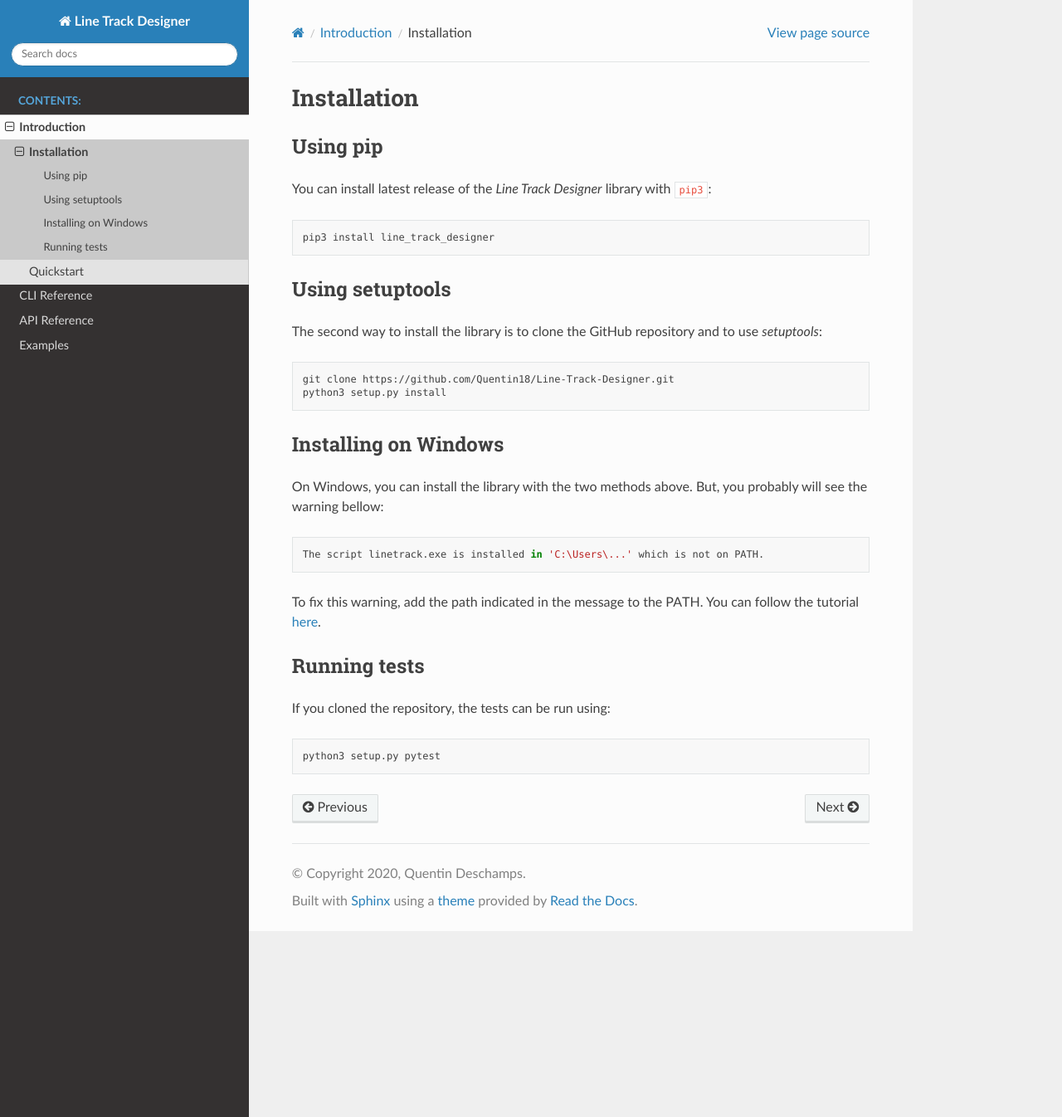
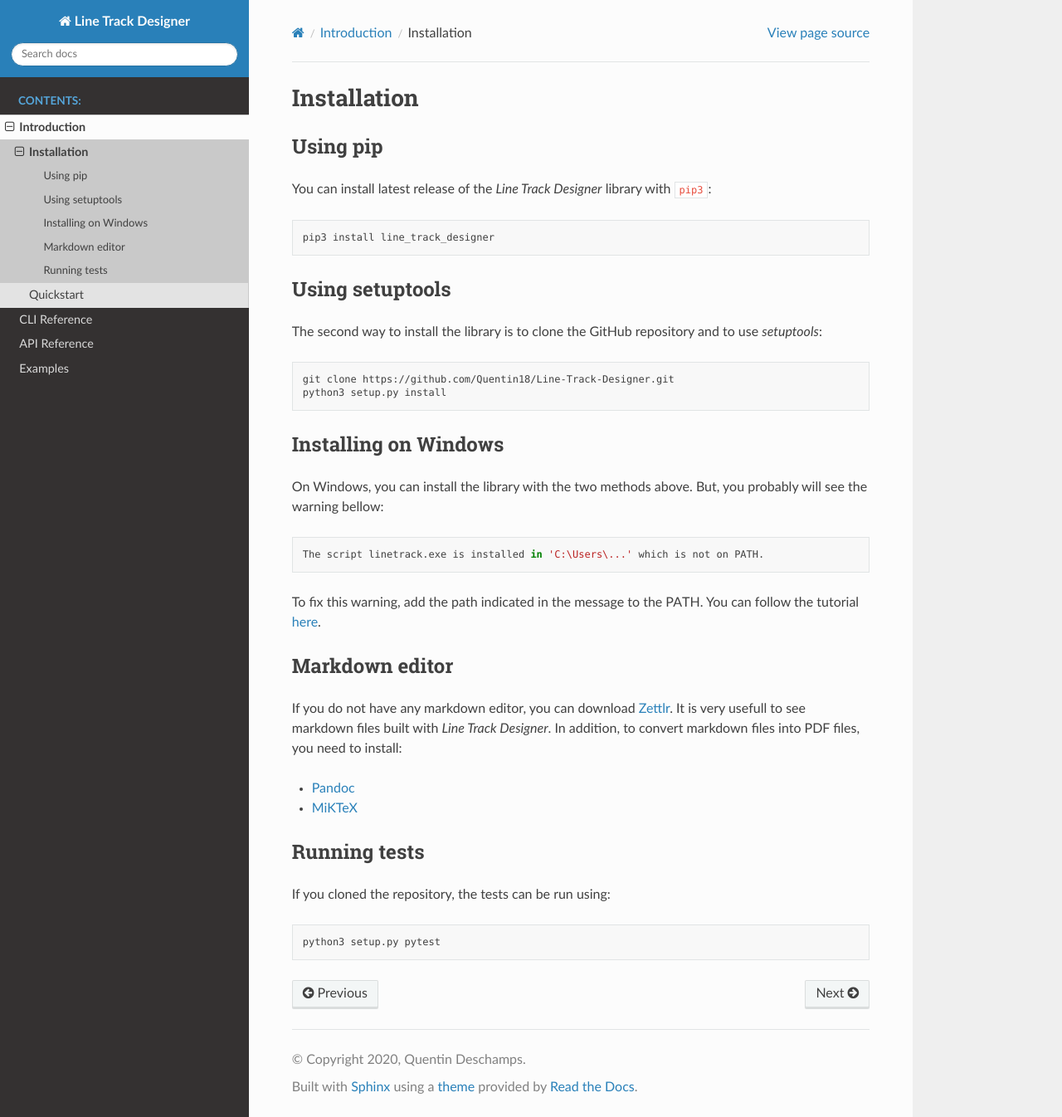
Before and after one commit to Quentin18/Line-Track-Designer, a Sphinx documentation site: the page built from docs/source/installation.rst, in a window 1280 px wide and 1346 px high. Shown: the whole window at 83% size. Built offline with Sphinx 7.4.7 and the Read the Docs theme 2.0.0, drawn with Linux system fonts in a browser that asks for light colours.

Commit message:
update docs

```diff
--- a/docs/source/cli.rst
+++ b/docs/source/cli.rst
@@ -151,7 +151,8 @@ First, you can generate and **save the PNG file associated to your track** using
 
     linetrack savepng [OPTIONS] FILENAME
 
-You can specify the name of the output PNG file using the ``-o`` or ``--output`` option.
+You can specify the name of the output PNG file using the ``-o`` or ``--output`` option. You can also
+open the PNG file using the ``-s`` or ``--show`` command.
 
 For example:
 
--- a/docs/source/installation.rst
+++ b/docs/source/installation.rst
@@ -30,6 +30,15 @@ But, you probably will see the warning bellow:
 To fix this warning, add the path indicated in the message to the PATH. You can follow the tutorial
 `here <https://www.architectryan.com/2018/03/17/add-to-the-path-on-windows-10/>`_.
 
+Markdown editor
+---------------
+If you do not have any markdown editor, you can download `Zettlr <https://www.zettlr.com/>`_.
+It is very usefull to see markdown files built with *Line Track Designer*. In addition, to convert
+markdown files into PDF files, you need to install:
+
+* `Pandoc <https://pandoc.org/installing.html>`_
+* `MiKTeX <https://miktex.org/download>`_
+
 Running tests
 -------------
 If you cloned the repository, the tests can be run using:
--- a/docs/source/quickstart.rst
+++ b/docs/source/quickstart.rst
@@ -127,6 +127,7 @@ the API of *Line Track Designer*:
 
     # Save the track
     track.save_txt('track.txt')
+    # Make png file
     track.save_img('track.png')
     # Make markdown file
-    track.save_md('track.md', 'track.png', 'Easy track')
+    track.save_md('track.md', 'Easy track')
```
